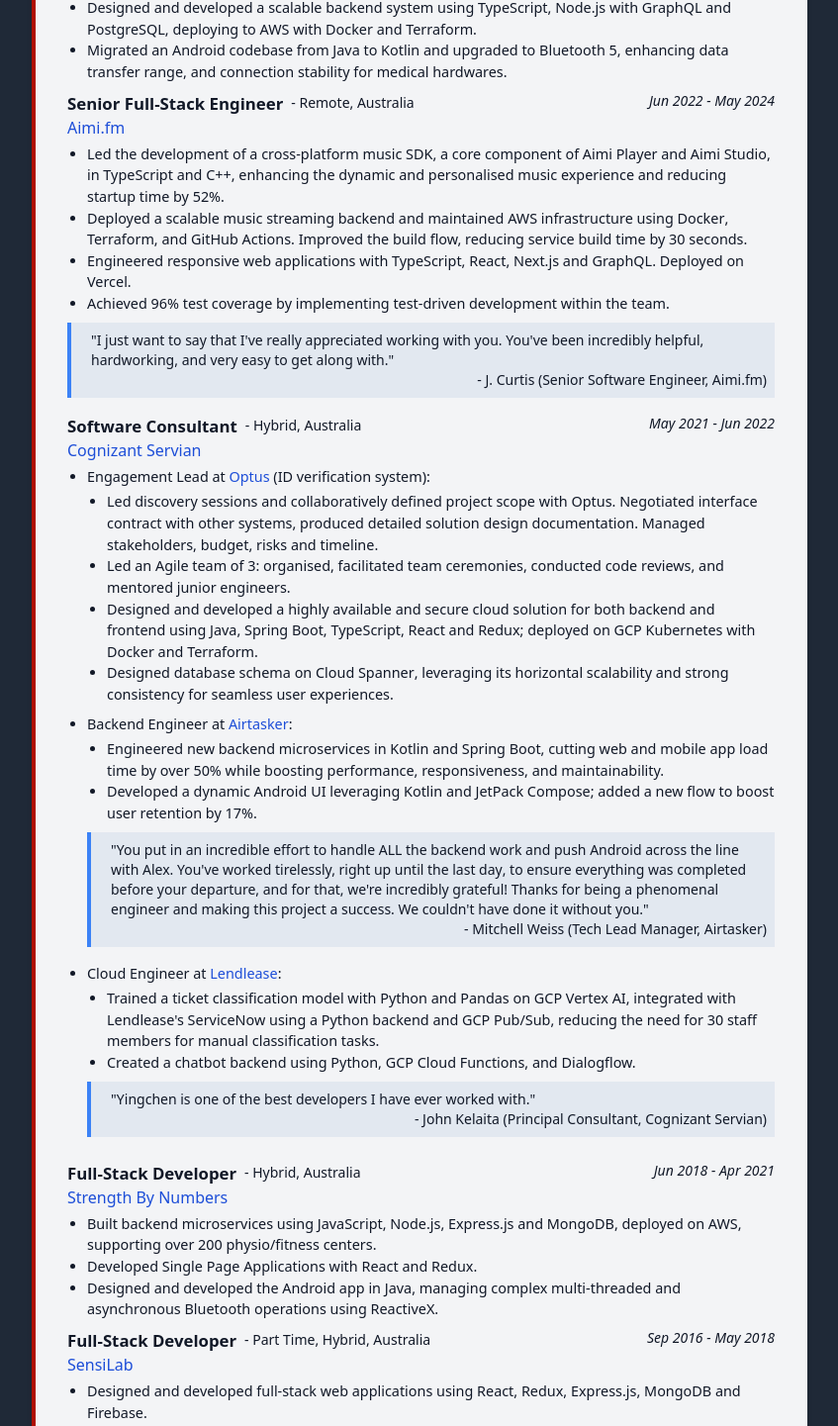
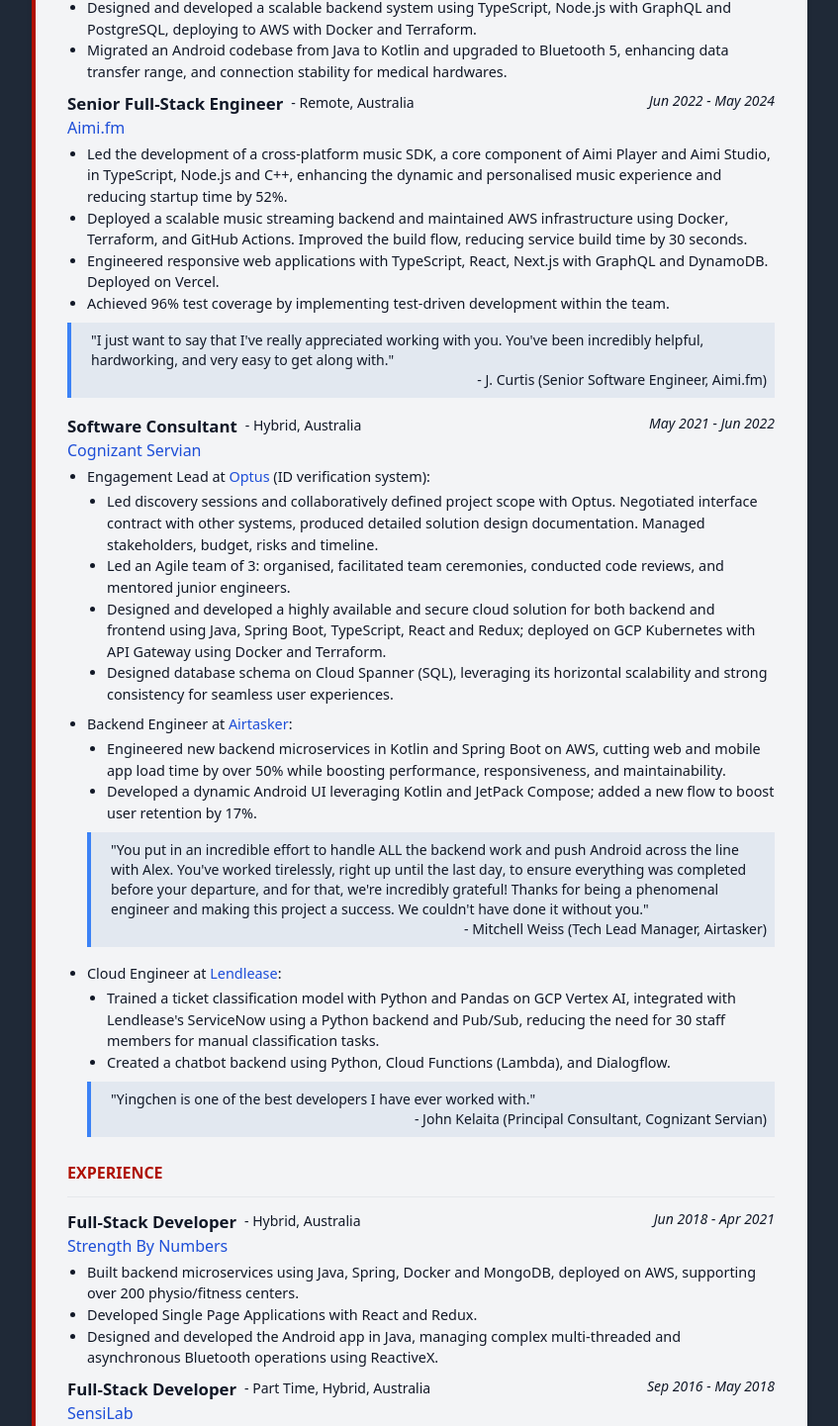
Before and after one commit to yingchen-liu/my-next-website, a Next.js app: page /resume in a window 1280 px wide. Shown: the part 451-1892 px from the top of the page at 99% size, without its empty margins (216-1063 px from the left). Built offline with nearby package versions, Linux system fonts and the light colour scheme.

Commit message:
Improve resume

```diff
--- a/app/resume/resume.tsx
+++ b/app/resume/resume.tsx
@@ -211,8 +211,8 @@
                   <li>
                     Led the development of a cross-platform music SDK, a core
                     component of Aimi Player and Aimi Studio, in{" "}
-                    <b>TypeScript</b> and <b>C++</b>, enhancing the dynamic and
-                    personalised music experience and{" "}
+                    <b>TypeScript</b>, <b>Node.js</b> and C++, enhancing the
+                    dynamic and personalised music experience and{" "}
                     <b>reducing startup time by 52%</b>.
                   </li>
                   <li>
@@ -228,8 +228,8 @@
                 <>
                   <li>
                     Led the development of a cross-platform genertive music SDK,
-                    in <b>TypeScript</b> and <b>C++</b>, enhancing the dynamic
-                    and personalised music experience and{" "}
+                    in <b>TypeScript</b>, <b>Node.js</b> and C++, enhancing the
+                    dynamic and personalised music experience and{" "}
                     <b>reducing startup time by 52%</b>.
                   </li>
                   <li>
@@ -257,8 +257,8 @@
               )}
               <li>
                 Engineered responsive web applications with <b>TypeScript</b>,{" "}
-                <b>React</b>, <b>Next.js</b> and <b>GraphQL</b>. Deployed on
-                Vercel.
+                <b>React</b>, <b>Next.js</b> with <b>GraphQL</b> and{" "}
+                <b>DynamoDB</b>. Deployed on Vercel.
               </li>
               <li>
                 Achieved <b>96% test coverage</b> by implementing test-driven
@@ -302,12 +302,13 @@
                     cloud solution for both <b>backend</b> and frontend using{" "}
                     <b>Java</b>, <b>Spring Boot</b>, <b>TypeScript</b>,{" "}
                     <b>React</b> and <b>Redux</b>; deployed on <b>GCP</b>{" "}
-                    <b>Kubernetes</b> with <b>Docker</b> and <b>Terraform</b>.
+                    <b>Kubernetes</b> with <b>API Gateway</b> using{" "}
+                    <b>Docker</b> and <b>Terraform</b>.
                   </li>
                   <li>
-                    <b>Designed database schema on Cloud Spanner</b>, leveraging
-                    its horizontal scalability and strong consistency for
-                    seamless user experiences.
+                    <b>Designed database schema on Cloud Spanner (SQL)</b>,
+                    leveraging its horizontal scalability and strong consistency
+                    for seamless user experiences.
                   </li>
                 </ul>
               </li>
@@ -322,9 +323,9 @@
                     className={`${title === "mobile" ? "order-2" : "order-1"}`}
                   >
                     Engineered new <b>backend microservices</b> in <b>Kotlin</b>{" "}
-                    and <b>Spring Boot</b>, <b>cutting</b> web and mobile app{" "}
-                    <b>load time by over 50%</b> while boosting performance,
-                    responsiveness, and maintainability.
+                    and <b>Spring Boot</b> on <b>AWS</b>, <b>cutting</b> web and
+                    mobile app <b>load time by over 50%</b> while boosting
+                    performance, responsiveness, and maintainability.
                   </li>
                   <li
                     className={`${title === "mobile" ? "order-1" : "order-2"}`}
@@ -359,13 +360,12 @@
                     Trained a ticket classification model with <b>Python</b> and
                     Pandas on <b>GCP</b> Vertex AI, integrated with
                     Lendlease&apos;s ServiceNow using a <b>Python backend</b>{" "}
-                    and <b>GCP</b> Pub/Sub,{" "}
-                    <b>reducing the need for 30 staff members</b> for manual
-                    classification tasks.
+                    and Pub/Sub, <b>reducing the need for 30 staff members</b>{" "}
+                    for manual classification tasks.
                   </li>
                   <li>
-                    Created a chatbot <b>backend</b> using <b>Python</b>,{" "}
-                    <b>GCP</b> Cloud Functions, and Dialogflow.
+                    Created a chatbot <b>backend</b> using <b>Python</b>, Cloud
+                    Functions (<b>Lambda</b>), and Dialogflow.
                   </li>
                 </ul>
               </li>
@@ -374,6 +374,10 @@
                 with.
               </Testimony>
             </Experience>
+
+            <div className="text-[#af0f00] font-bold pb-3 border-b-[1.5px] border-b-gray-200 mb-3">
+              EXPERIENCE
+            </div>
 
             <Experience
               title="Full-Stack Developer"
@@ -390,9 +394,20 @@
                 </li>
               )}
               <li className={`${title === "mobile" ? "order-2" : "order-1"}`}>
-                Built backend microservices using <b>JavaScript</b>,{" "}
-                <b>Node.js</b>, <b>Express.js</b> and <b>MongoDB</b>, deployed
-                on <b>AWS</b>, supporting over 200 physio/fitness centers.
+                {stack === "java" ? (
+                  <>
+                    Built backend microservices using <b>Java</b>, <b>Spring</b>
+                    , <b>Docker</b> and <b>MongoDB</b>, deployed on <b>AWS</b>,
+                    supporting over 200 physio/fitness centers.
+                  </>
+                ) : (
+                  <>
+                    Built backend microservices using <b>JavaScript</b>,{" "}
+                    <b>Node.js</b>, <b>Express.js</b> and <b>MongoDB</b>,
+                    deployed on <b>AWS</b>, supporting over 200 physio/fitness
+                    centers.
+                  </>
+                )}
               </li>
               <li className="order-1">
                 Developed Single Page Applications with <b>React</b> and{" "}
@@ -477,14 +492,17 @@
               )}
             </li>
             <li>
-              <b>Databases:</b> MySQL, PostgreSQL, MongoDB, Neo4j, Redis,
-              Firebase
+              <b>Databases:</b> MySQL, PostgreSQL, DynamoDB, MongoDB, Neo4j,
+              Redis, Firebase
             </li>
+            {stack !== "javascript" && (
+              <li>
+                <b>Mobile:</b> Android, JetPack, iOS
+              </li>
+            )}
             <li>
-              <b>Mobile:</b> Android, JetPack, iOS
-            </li>
-            <li>
-              <b>Cloud:</b> AWS, GCP, Kubernetes, Vercel
+              <b>Cloud:</b> AWS, GCP, Kubernetes, API Gateway, Lambda, Message
+              Queue, Vercel
             </li>
             <li>
               <b>Tools:</b> Docker, Terraform, Git, CI/CD, Jira, Bash
```
